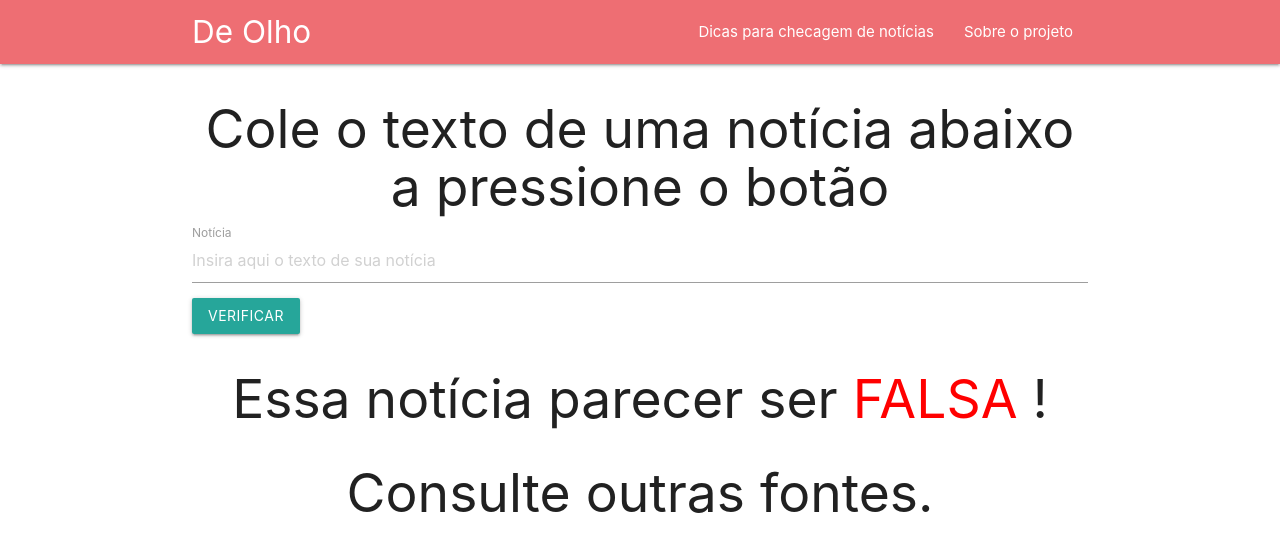
After one commit to fbtt/fake_news_checker, a Django app: page /new_check in a window 1280 px wide. The commit adds this page. Shown: the top 552 px of the page. Run offline with Django 3.2, Linux system fonts and the light colour scheme.

Commit message:
only to tribo_tech review

```diff
--- a/checker/settings.py
+++ b/checker/settings.py
@@ -55,7 +55,7 @@ ROOT_URLCONF = 'checker.urls'
 TEMPLATES = [
     {
         'BACKEND': 'django.template.backends.django.DjangoTemplates',
-        'DIRS': [TEMPLATE_DIR],
+        'DIRS': [TEMPLATE_DIR, ],
         'APP_DIRS': True,
         'OPTIONS': {
             'context_processors': [
@@ -119,3 +119,4 @@ USE_TZ = False
 # https://docs.djangoproject.com/en/3.0/howto/static-files/
 
 STATIC_URL = '/static/'
+STATICFILES_DIRS = (os.path.join(BASE_DIR, 'static'),)
--- a/my_app/urls.py
+++ b/my_app/urls.py
@@ -3,4 +3,5 @@ from . import views
 
 urlpatterns = [
     path('', views.home, name='home'),
+    path('new_check', views.new_check, name='new_check'),
 ]
--- a/my_app/views.py
+++ b/my_app/views.py
@@ -5,3 +5,17 @@ from django.shortcuts import render
 
 def home(request):
     return render(request, template_name='base.html')
+
+
+def new_check(request):
+
+    news_content = request.POST.get('news_content')
+
+    # Consultar modelo e retornar veracidade
+    veracidade = 'FALSA'
+
+    stuff_for_frontend = {
+        'veracidade': veracidade,
+    }
+
+    return render(request, 'my_app/new_check.html', stuff_for_frontend)
--- a/templates/base.html
+++ b/templates/base.html
@@ -1,11 +1,59 @@
 <!DOCTYPE html>
 <html lang="en">
+
 <head>
     <meta charset="UTF-8">
     <meta name="viewport" content="width=device-width, initial-scale=1.0">
-    <title>Document</title>
+    <title>De Olho</title>
+    <!-- Compiled and minified CSS -->
+    <link rel="stylesheet" href="https://cdnjs.cloudflare.com/ajax/libs/materialize/1.0.0/css/materialize.min.css">
+    <!-- Compiled and minified JavaScript -->
+    <script src="https://cdnjs.cloudflare.com/ajax/libs/materialize/1.0.0/js/materialize.min.js"></script>
+
+    <style>
+        h2 {
+            text-align: center;
+        }
+
+        .redText {
+            color: red;
+        }
+    </style>
+
 </head>
+
 <body>
-    <h2>Testing to see if it words!</h2>
+
+    <nav>
+        <div class="container nav-wrapper">
+            <a href="/" class="brand-logo">De Olho</a>
+            <ul id="nav-mobile" class="right">
+                <li><a href="/">Dicas para checagem de notícias</a></li>
+                <li><a href="/">Sobre o projeto</a></li>
+            </ul>
+        </div>
+    </nav>
+
+    <div class="container">
+
+        <h2>Cole o texto de uma notícia abaixo a pressione o botão</h2>
+
+        <form action="{% url 'new_check' %}" method="post">
+            {% csrf_token %}
+            <div class="input-field">
+                <textarea id="textarea1" class="materialize-textarea" name="news_content"
+                    placeholder="Insira aqui o texto de sua notícia"></textarea>
+                <label for="textarea1">Notícia</label>
+                <button class="btn waves-effect waves-light" type="submit" name="action">Verificar</button>
+            </div>
+        </form>
+
+        {% block content %}
+
+        {% endblock content %}
+
+    </div>
+
 </body>
+
 </html>
--- /dev/null
+++ b/templates/my_app/new_check.html
@@ -0,0 +1,10 @@
+{% extends 'base.html' %}
+
+{% block content %}
+
+<h2>Essa notícia parecer ser <span class="redText">{{ veracidade }} </span>!</h2>
+
+<h2>Consulte outras fontes.</h2>
+
+
+{% endblock content %}
```
Also changed, not shown: static/css/style.css (added, +24 -0 lines), static/CSS/style.css (deleted).
